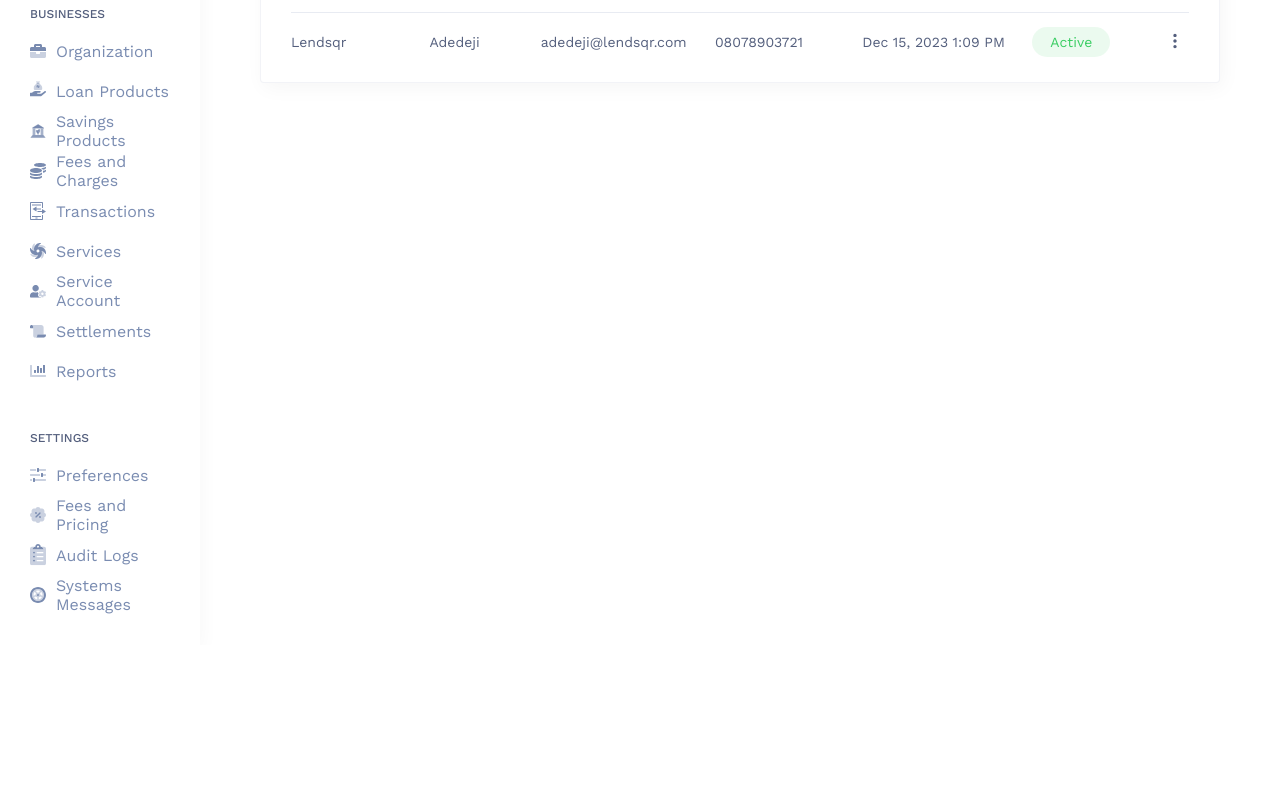
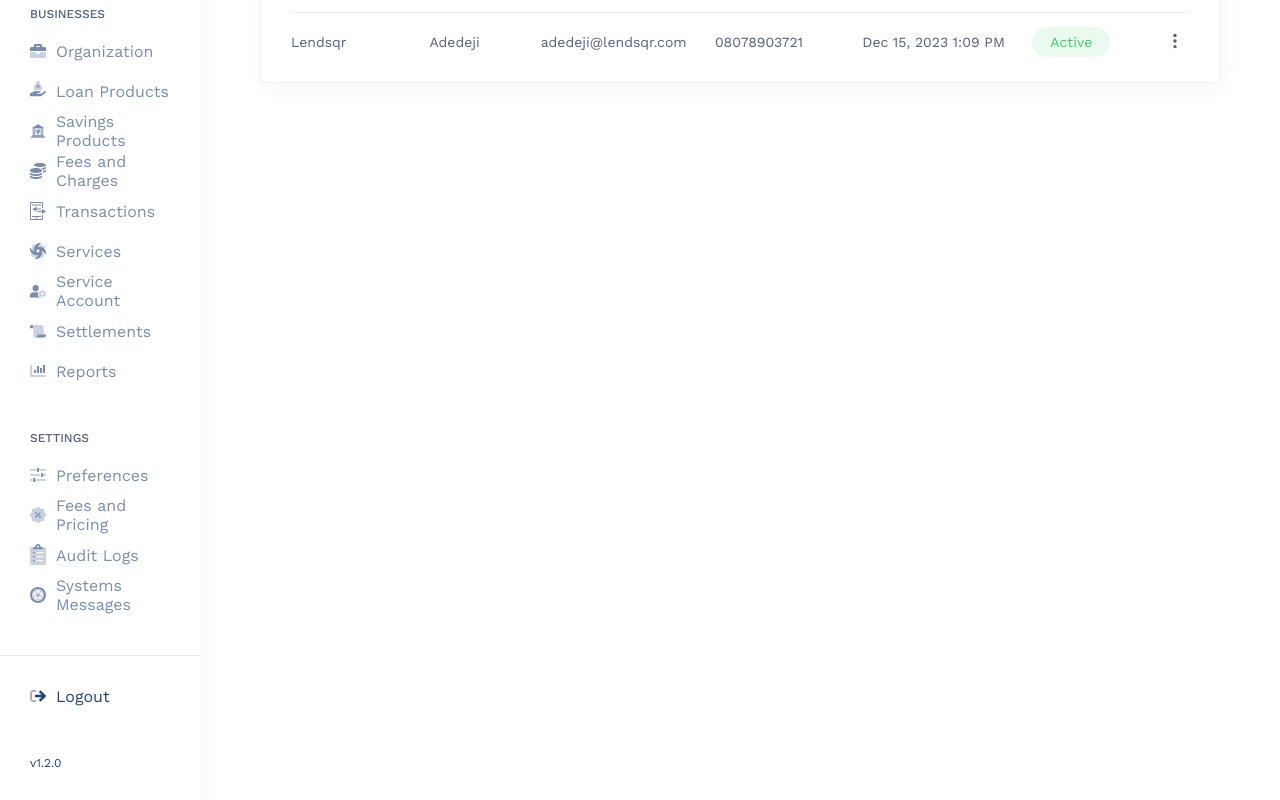
Before and after one commit to Oluwaseunus/lendsqr-fe-test, a Next.js app: page /dashboard/dashboard in a window 1280 px wide. Shown: the part 667-1467 px from the top of the page. Before the commit the page ends 1312 px from the top, so only its background shows below. Built offline with nearby package versions, Linux system fonts and the light colour scheme.

Commit message:
feat(sidebar.tsx): add logout button

```diff
--- a/src/components/Sidebar/Sidebar.module.scss
+++ b/src/components/Sidebar/Sidebar.module.scss
@@ -21,3 +21,18 @@
     margin-bottom: 40px;
   }
 }
+
+.sidebarDivider {
+  width: 100%;
+  height: 1px;
+  margin: 0 -30px;
+  padding: 0 180px;
+  margin-bottom: 20px;
+  background-color: #213f7d1a;
+}
+
+.version {
+  color: #213f7d;
+  font-size: 12px;
+  margin-top: 40px;
+}
--- a/src/components/Sidebar/Sidebar.tsx
+++ b/src/components/Sidebar/Sidebar.tsx
@@ -9,6 +9,7 @@ import galaxy from "@/assets/images/galaxy.svg";
 import scroll from "@/assets/images/scroll.svg";
 import userCog from "@/assets/images/userCog.svg";
 import sliders from "@/assets/images/sliders.svg";
+import signOut from "@/assets/images/signOut.svg";
 import barChart from "@/assets/images/barChart.svg";
 import handshake from "@/assets/images/handshake.svg";
 import userCheck from "@/assets/images/userCheck.svg";
@@ -76,6 +77,12 @@ export default function Sidebar() {
         <SidebarLink icon={clipboardList} text="Audit Logs" />
         <SidebarLink icon={tire} text="Systems Messages" />
       </div>
+
+      <div className={styles.sidebarDivider} />
+
+      <SidebarLink fullColour icon={signOut} text="Logout" />
+
+      <p className={styles.version}>v1.2.0</p>
     </aside>
   );
 }
--- a/src/components/SidebarLink/SidebarLink.module.scss
+++ b/src/components/SidebarLink/SidebarLink.module.scss
@@ -40,6 +40,10 @@
 }
 
 .fullColour {
+  :first-child {
+    opacity: 1;
+  }
+
   span {
     color: #213f7d;
   }
```
Also changed, not shown: src/assets/images/signOut.svg (added).
